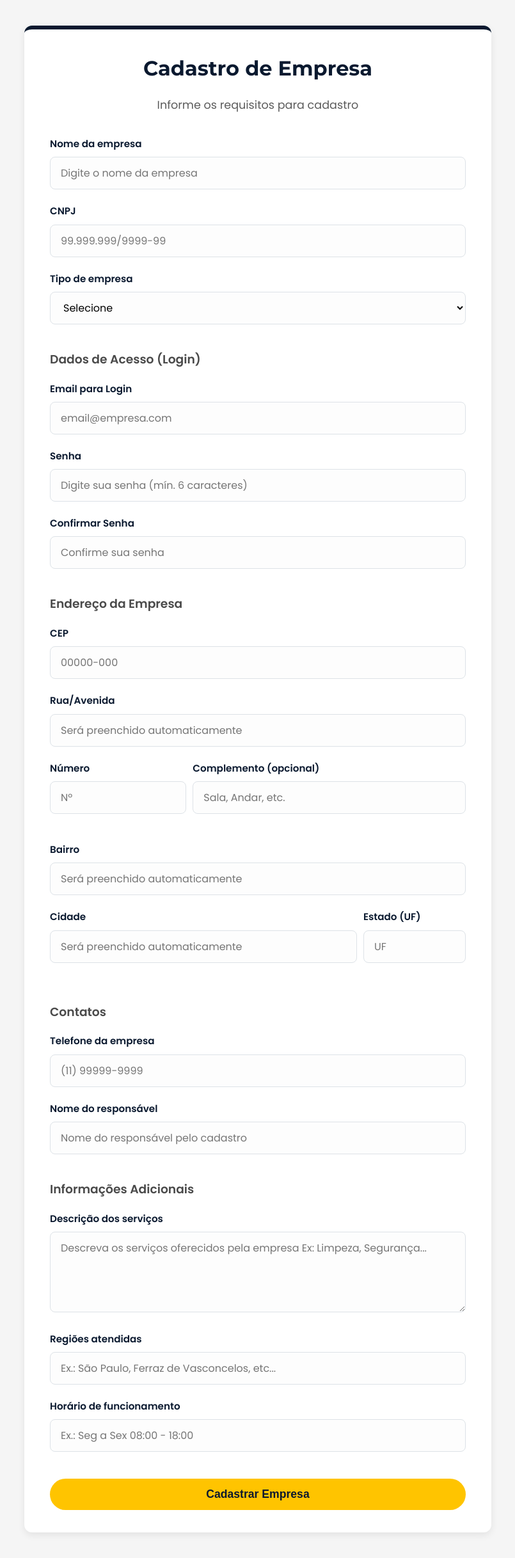
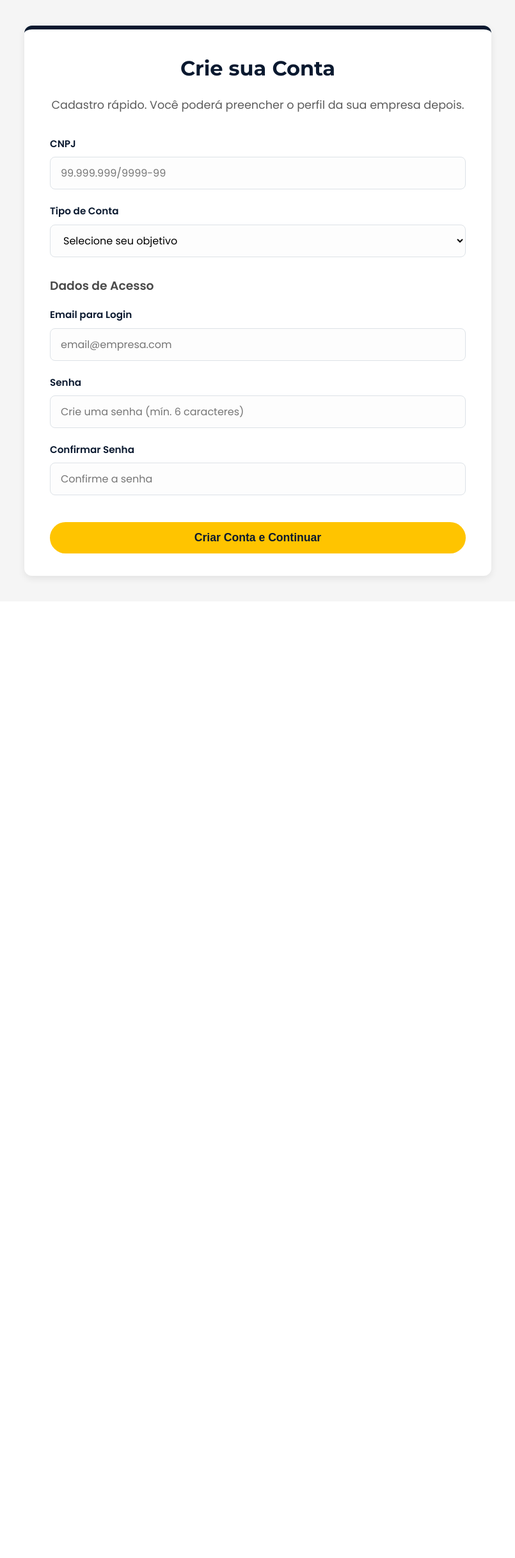
Before and after one commit to fernandoEric-dev/ServiConnect, a PHP site: page /cadastro_empresa.php in a window 1280 px wide. Shown: the whole page at 64% size, without its empty margins (237-1042 px from the left). After the commit the page ends 910 px from the top, so only its background shows below. Run offline with PHP 8.4, Linux system fonts and the light colour scheme.

Commit message:
atualizaçao

```diff
--- a/cadastro_empresa.php
+++ b/cadastro_empresa.php
@@ -3,20 +3,15 @@
 <head>
     <meta charset="UTF-8">
     <meta name="viewport" content="width=device-width, initial-scale=1.0">
-    <title>Cadastro de Empresas Contratantes ou Terceirizada</title>
+    <title>Cadastro Rápido de Empresa</title>
     <link rel="stylesheet" href="css/cadastro_empresa.css">
 </head>
 <body>
 
     <form action="#" method="post" id="formCadastroEmpresa">
 
-        <h2>Cadastro de Empresa</h2>
-        <p>Informe os requisitos para cadastro</p>
-
-        <div>
-            <label for="nome">Nome da empresa</label>
-            <input type="text" id="nome" name="nome" placeholder="Digite o nome da empresa" required>
-        </div>
+        <h2>Crie sua Conta</h2>
+        <p>Cadastro rápido. Você poderá preencher o perfil da sua empresa depois.</p>
 
         <div>
             <label for="cnpj">CNPJ</label>
@@ -24,93 +19,31 @@
         </div>
 
         <div>
-            <label for="tipo">Tipo de empresa</label>
+            <label for="tipo">Tipo de Conta</label>
             <select id="tipo" name="tipo" required>
-                <option value="" disabled selected>Selecione</option>
-                <option value="terceirizada">Empresa Terceirizada</option>
-                <option value="contratante">Empresa Contratante</option>
+                <option value="" disabled selected>Selecione seu objetivo</option>
+                <option value="terceirizada">Quero Prestar Serviços (Terceirizada)</option>
+                <option value="contratante">Quero Contratar Serviços (Contratante)</option>
             </select>
         </div>
 
-        <h3 style="margin-top: 40px;">Dados de Acesso (Login)</h3>
+        <h3 style="margin-top: 30px;">Dados de Acesso</h3>
         <div>
             <label for="email_acesso">Email para Login</label>
             <input type="email" id="emailAcesso" name="email_acesso" placeholder="email@empresa.com" required>
         </div>
         <div>
             <label for="senha">Senha</label>
-            <input type="password" id="senha" name="senha" placeholder="Digite sua senha (mín. 6 caracteres)" required>
+            <input type="password" id="senha" name="senha" placeholder="Crie uma senha (mín. 6 caracteres)" required>
         </div>
         <div>
             <label for="confirmar_senha">Confirmar Senha</label>
-            <input type="password" id="confirmarSenha" name="confirmar_senha" placeholder="Confirme sua senha" required>
-        </div>
-        <h3 style="margin-top: 40px;">Endereço da Empresa</h3>
-        <div>
-            <label for="cep_empresa">CEP</label>
-            <input type="text" name="cep_empresa" id="cepEmpresa" placeholder="00000-000" required maxlength="9">
-        </div>
-        <div>
-            <label for="logradouro_empresa">Rua/Avenida</label>
-            <input type="text" name="logradouro_empresa" id="logradouroEmpresa" placeholder="Será preenchido automaticamente" required>
-        </div>
-        <div style="display: flex; gap: 10px;">
-            <div style="flex: 1;">
-                <label for="numero_empresa">Número</label>
-                <input type="text" name="numero_empresa" id="numeroEmpresa" placeholder="Nº" required>
-            </div>
-            <div style="flex: 2;">
-                <label for="complemento_empresa">Complemento (opcional)</label>
-                <input type="text" name="complemento_empresa" id="complementoEmpresa" placeholder="Sala, Andar, etc.">
-            </div>
-        </div>
-        <div>
-            <label for="bairro_empresa">Bairro</label>
-            <input type="text" name="bairro_empresa" id="bairroEmpresa" placeholder="Será preenchido automaticamente" required>
-        </div>
-        <div style="display: flex; gap: 10px;">
-            <div style="flex: 3;">
-                <label for="cidade_empresa">Cidade</label>
-                <input type="text" name="cidade_empresa" id="cidadeEmpresa" placeholder="Será preenchido automaticamente" required>
-            </div>
-            <div style="flex: 1;">
-                <label for="estado_empresa">Estado (UF)</label>
-                <input type="text" name="estado_empresa" id="estadoEmpresa" placeholder="UF" required maxlength="2">
-            </div>
+            <input type="password" id="confirmarSenha" name="confirmar_senha" placeholder="Confirme a senha" required>
         </div>
 
-        <h3 style="margin-top: 40px;">Contatos</h3>
-        <div>
-            <label for="telefone">Telefone da empresa</label>
-            <input type="tel" id="telefoneEmpresa" name="telefone" placeholder="(11) 99999-9999" required maxlength="15">
-        </div>
-
-        <div>
-            <label for="responsavel">Nome do responsável</label>
-            <input type="text" id="responsavel" name="responsavel" placeholder="Nome do responsável pelo cadastro" required>
-        </div>
-
-        <h3 style="margin-top: 40px;">Informações Adicionais</h3>
-        <div>
-            <label for="descricao">Descrição dos serviços</label>
-            <textarea id="descricao" name="descricao" placeholder="Descreva os serviços oferecidos pela empresa Ex: Limpeza, Segurança..." rows="4"></textarea>
-        </div>
-
-        <div>
-            <label for="regiao">Regiões atendidas</label>
-            <input type="text" id="regiao" name="regiao" placeholder="Ex.: São Paulo, Ferraz de Vasconcelos, etc...">
-        </div>
-
-        <div>
-            <label for="horario">Horário de funcionamento</label>
-            <input type="text" id="horario" name="horario" placeholder="Ex.: Seg a Sex 08:00 - 18:00">
-        </div>
-
-        <button type="submit" style="margin-top: 20px;">Cadastrar Empresa</button>
+        <button type="submit" style="margin-top: 20px;">Criar Conta e Continuar</button>
     </form>
 
     <script src="js/validacao.js"></script>
-    <script src="js/cep_api.js"></script>
-
 </body>
 </html>
```
Also changed, not shown: backend/controllers/CadastroEmpresaController.php (+23 -51 lines), js/validacao.js (+19 -83 lines).
